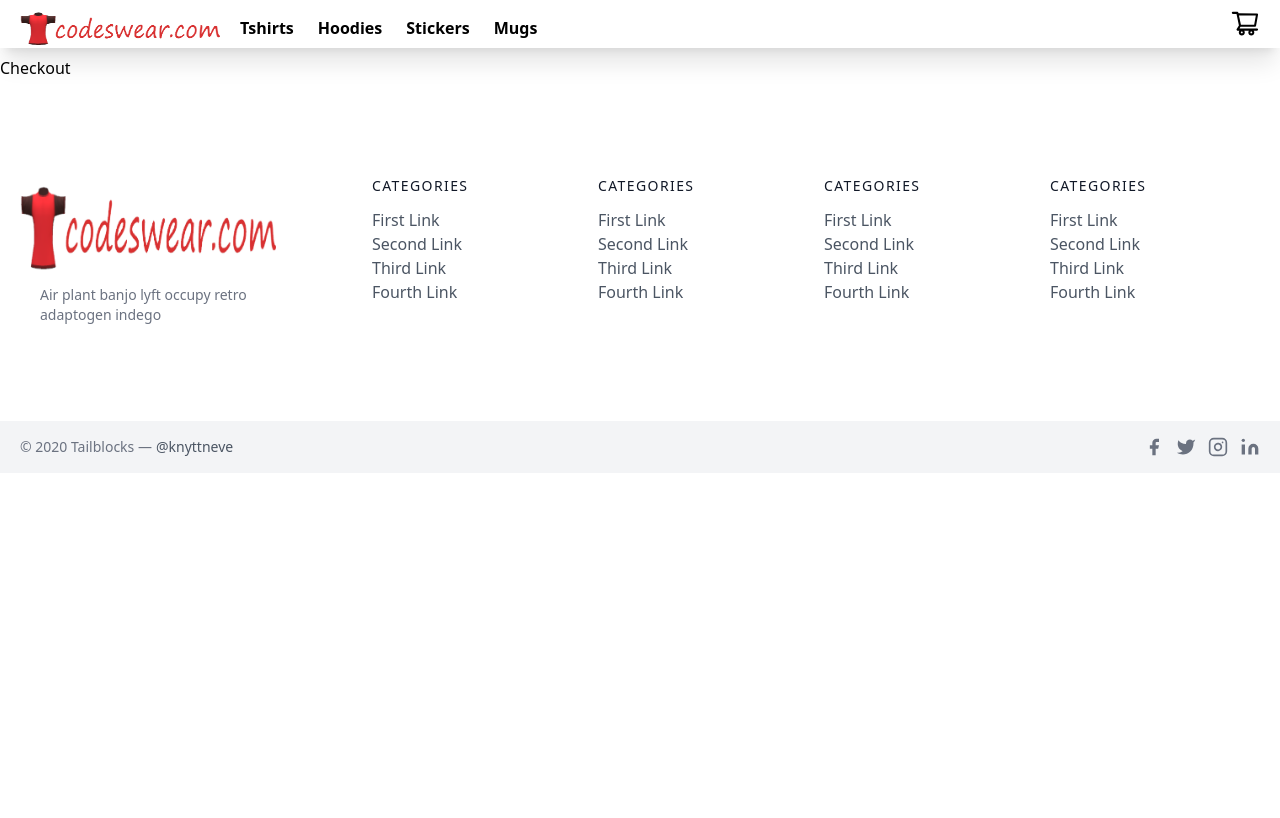
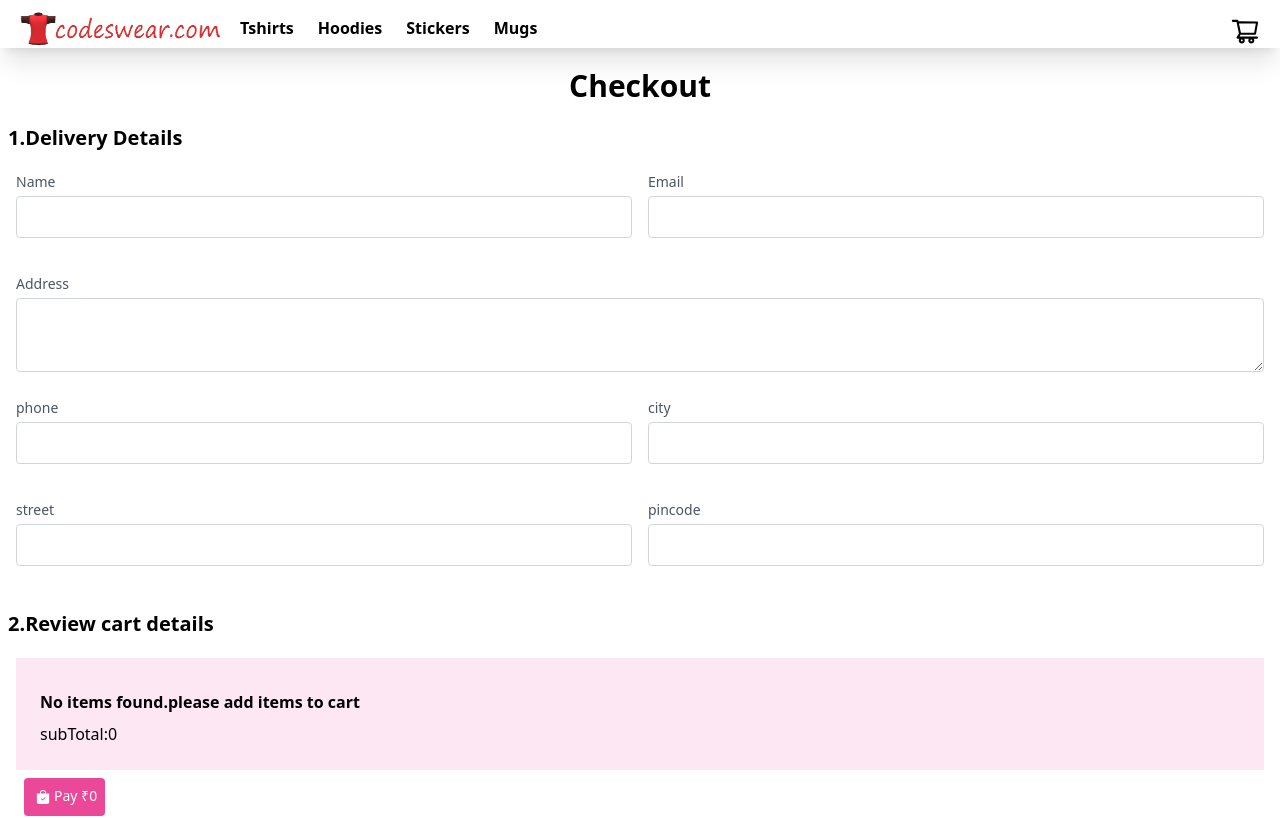
Before and after one commit to githu1234/ecommerce-shoping, a Next.js app in the folder codeswear/: page /checkout in a window 1280 px wide. Shown: the top 818 px of the page. Built offline with nearby package versions, Linux system fonts and the light colour scheme.

Commit message:
sidebar-improved&checkout-page-created

```diff
--- a/codeswear/components/Navbar.js
+++ b/codeswear/components/Navbar.js
@@ -23,7 +23,7 @@
   }
   const ref=useRef()
   return (
-    <div className='flex flex-col md:flex-row md:justify-start justify-center items-center my-2 shadow-xl'>
+    <div className='flex flex-col md:flex-row md:justify-start justify-center items-center my-2 shadow-xl sticky  bg-white z-10'>
       <div className="logo mx-5">
       <Link href={"/"}>
        <a className="flex title-font font-medium items-center md:justify-start justify-center text-gray-900">
@@ -43,7 +43,7 @@
       <div onClick={toggleCart} className="cart absolute right-0 top-2 mx-5 cursor-pointer">
         <AiOutlineShoppingCart className=' text-xl md:text-3xl'/>
       </div>
-      <div ref={ref} className="w-72 h-full sideCart absolute top-0 right-0 bg-pink-50 px-8 py-10 transform transition-transform translate-x-full">
+      <div ref={ref} className={`w-72 h-[100vh] sideCart absolute top-0 right-0 bg-pink-50 px-8 py-10 transform transition-transform ${Object.keys(cart).length!==0?'translate-x-0':'translate-x-full'}`}>
         <h2 className="font-bold text-xl">Shopping cart</h2>
         <span onClick={toggleCart} className="absolute top-5 right-6 text-2xl cursor-pointer text-pink-500 "><AiFillCloseCircle/></span>
         <ol className='list-decimal font-semibold' >
@@ -51,12 +51,14 @@
           { Object.keys(cart).map((k)=>{return <li key={k}>
             <div className='item flex my-3'>
             <div className='w-2/3 font-semibold '>{cart[k].name}</div>
-            <div className='flex font-semibold items-center justify-center w-1/3 text-lg' ><AiFillMinusCircle onClick={()=>removeFromCart(k,1,cart[k].price,cart[k].name,cart[k].variant,cart[k].size)} className='cursor-pointer text-pink-500'/><span className='mx-2 text-sm'>{cart[k].qty}</span><AiFillPlusCircle className='cursor-pointer text-pink-500' /></div>
+            <div className='flex font-semibold items-center justify-center w-1/3 text-lg' ><AiFillMinusCircle onClick={()=>{removeFromCart(k,1,cart[k].price,cart[k].name,cart[k].variant,cart[k].size)}} className='cursor-pointer text-pink-500'/><span className='mx-2 text-sm'>{cart[k].qty}</span><AiFillPlusCircle onClick={()=>{addToCart(k,1,cart[k].price,cart[k].name,cart[k].variant,cart[k].size)}} className='cursor-pointer text-pink-500' /></div>
             </div>
           </li>})}
         </ol>
+        <div className='font-bold my-2'>subTotal:₹{subTotal}</div>
         <div className='flex'>
-        <button className=" cursor-pointer flex  mr-2 text-white bg-pink-500 border-0 py-2 px-2 focus:outline-none hover:bg-pink-600 rounded text-sm"><BsFillBagCheckFill className='m-1'/> Checkout</button>
+        <Link href={'/checkout'}><a><button className=" cursor-pointer flex  mr-2 text-white bg-pink-500 border-0 py-2 px-2 focus:outline-none hover:bg-pink-600 rounded text-sm"><BsFillBagCheckFill className='m-1'/> Checkout</button>
+</a></Link>
         <button onClick={clearCart} className=" cursor-pointer flex mr-2 text-white bg-pink-500 border-0 py-2 px-2 focus:outline-none hover:bg-pink-600 rounded text-sm"> Clear Cart</button>
         </div>
 
--- a/codeswear/package.json
+++ b/codeswear/package.json
@@ -18,6 +18,7 @@
     "autoprefixer": "^10.4.4",
     "eslint": "8.12.0",
     "eslint-config-next": "12.1.4",
+    "eslint-config-prettier": "^8.5.0",
     "postcss": "^8.4.12",
     "tailwindcss": "^3.0.23"
   }
--- a/codeswear/pages/_app.js
+++ b/codeswear/pages/_app.js
@@ -12,6 +12,8 @@
     try {
       if(localStorage.getItem("cart")){
         setCart(JSON.parse(localStorage.getItem("cart")))
+        saveCart(JSON.parse(localStorage.getItem("cart")))
+
       }
     } catch (error) {
       console.error(error)
@@ -57,7 +59,7 @@
     saveCart({})
   }
   return <>
-  <Navbar  cart={cart} addToCart={addToCart} removeFromCart={removeFromCart} clearCart={clearCart} subTotal={subTotal} />
+  <Navbar  key={subTotal} cart={cart} addToCart={addToCart} removeFromCart={removeFromCart} clearCart={clearCart} subTotal={subTotal} />
   <Component cart={cart} addToCart={addToCart} removeFromCart={removeFromCart} clearCart={clearCart} subTotal={subTotal}  {...pageProps} />
   <Footer/>
   </>
--- a/codeswear/pages/checkout.js
+++ b/codeswear/pages/checkout.js
@@ -1,9 +1,129 @@
-import React from 'react'
+import React from "react";
+import { AiFillPlusCircle,AiFillMinusCircle} from 'react-icons/ai';
+import {BsFillBagCheckFill} from 'react-icons/bs'
+import Link from "next/link";
 
-const Checkout = () => {
+const Checkout = ({cart,clearCart,addToCart, removeFromCart,subTotal}) => {
   return (
-    <div>Checkout</div>
-  )
-}
+    <div className="container px-2 sm:m-auto">
+      <h1 className="my-5 font-bold text-center text-3xl">Checkout</h1>
+      <h2 className="text-xl font-semibold">1.Delivery Details</h2>
+      <div className="mx-auto flex my-4">
+        <div className="  px-2 w-1/2">
+          <div className=" mb-4">
+            <label htmlFor="name" className="leading-7 text-sm text-gray-600">
+              Name
+            </label>
+            <input
+              type="text"
+              id="name"
+              name="name"
+              className="w-full bg-white rounded border border-gray-300 focus:border-indigo-500 focus:ring-2 focus:ring-indigo-200 text-base outline-none text-gray-700 py-1 px-3 leading-8 transition-colors duration-200 ease-in-out"
+            />
+          </div>
+        </div>
+        <div className="  px-2 w-1/2">
+          <div className=" mb-4">
+            <label htmlFor="email" className="leading-7 text-sm text-gray-600">
+              Email
+            </label>
+            <input
+              type="text"
+              id="email"
+              name="email"
+              className="w-full bg-white rounded border border-gray-300 focus:border-indigo-500 focus:ring-2 focus:ring-indigo-200 text-base outline-none text-gray-700 py-1 px-3 leading-8 transition-colors duration-200 ease-in-out"
+            />
+          </div>
+        </div>
+      </div>
+      <div className="  px-2 w-full">
+          <div className=" mb-4">
+            <label htmlFor="address" className="leading-7 text-sm text-gray-600">
+              Address
+            </label>
+            <input
+              type="text"
+            />
+            <textarea name="address" id="address" cols="15" rows="2"
+              className="w-full bg-white rounded border border-gray-300 focus:border-indigo-500 focus:ring-2 focus:ring-indigo-200 text-base outline-none text-gray-700 py-1 px-3 leading-8 transition-colors duration-200 ease-in-out"></textarea>
+          </div>
+        </div>
+        <div className="mx-auto flex my-4">
+        <div className="  px-2 w-1/2">
+          <div className=" mb-4">
+            <label htmlFor="phone" className="leading-7 text-sm text-gray-600">
+            phone
+            </label>
+            <input
+              type="phone"
+              id="phone"
+              name="phone"
+              className="w-full bg-white rounded border border-gray-300 focus:border-indigo-500 focus:ring-2 focus:ring-indigo-200 text-base outline-none text-gray-700 py-1 px-3 leading-8 transition-colors duration-200 ease-in-out"
+            />
+          </div>
+        </div>
+        <div className="  px-2 w-1/2">
+          <div className=" mb-4">
+            <label htmlFor="city" className="leading-7 text-sm text-gray-600">
+            city
+            </label>
+            <input
+              type="text"
+              id="city"
+              name="city"
+              className="w-full bg-white rounded border border-gray-300 focus:border-indigo-500 focus:ring-2 focus:ring-indigo-200 text-base outline-none text-gray-700 py-1 px-3 leading-8 transition-colors duration-200 ease-in-out"
+            />
+          </div>
+        </div>
+      </div>
+      <div className="mx-auto flex my-4">
+      <div className="  px-2 w-1/2">
+          <div className=" mb-4">
+            <label htmlFor="street" className="leading-7 text-sm text-gray-600">
+            street
+            </label>
+            <input
+              type="text"
+              id="street"
+              name="street"
+              className="w-full bg-white rounded border border-gray-300 focus:border-indigo-500 focus:ring-2 focus:ring-indigo-200 text-base outline-none text-gray-700 py-1 px-3 leading-8 transition-colors duration-200 ease-in-out"
+            />
+          </div>
+        </div>
+        <div className="  px-2 w-1/2">
+          <div className=" mb-4">
+            <label htmlFor="pincode" className="leading-7 text-sm text-gray-600">
+            pincode
+            </label>
+            <input
+              type="text"
+              id="pincode"
+              name="pincode"
+              className="w-full bg-white rounded border border-gray-300 focus:border-indigo-500 focus:ring-2 focus:ring-indigo-200 text-base outline-none text-gray-700 py-1 px-3 leading-8 transition-colors duration-200 ease-in-out"
+            />
+          </div>
+        </div>
 
-export default Checkout
+      </div>
+      <h2 className="text-xl font-semibold  py-3">2.Review cart details</h2>
+      <div  className="sideCart bg-pink-100 p-6 m-2">
+        <ol className='list-decimal font-semibold' >
+          {Object.keys(cart).length==0 &&  <div className='my-2'>No items found.please add items to cart </div> }
+          { Object.keys(cart).map((k)=>{return <li key={k}>
+            <div className='item flex my-3'>
+            <div className='font-semibold '>{cart[k].name}</div>
+            <div className='flex font-semibold items-center justify-center w-1/3 text-lg' ><AiFillMinusCircle onClick={()=>{removeFromCart(k,1,cart[k].price,cart[k].name,cart[k].variant,cart[k].size)}} className='cursor-pointer text-pink-500'/><span className='mx-2 text-sm'>{cart[k].qty}</span><AiFillPlusCircle onClick={()=>{addToCart(k,1,cart[k].price,cart[k].name,cart[k].variant,cart[k].size)}} className='cursor-pointer text-pink-500' /></div>
+            </div>
+          </li>})}
+        </ol>
+        <span className="total">subTotal:{subTotal} </span>
+        </div>
+        <div className="mx-4">
+        <Link href={'/'}><a><button className=" cursor-pointer flex  mr-2 text-white bg-pink-500 border-0 py-2 px-2 focus:outline-none hover:bg-pink-600 rounded text-sm"><BsFillBagCheckFill className='m-1'/>Pay ₹{subTotal}</button>
+            </a></Link>
+        </div>
+    </div>
+  );
+};
+
+export default Checkout;
--- a/codeswear/pages/tshirts.js
+++ b/codeswear/pages/tshirts.js
@@ -4,8 +4,8 @@
   return (
     <div>
       <section className="text-gray-600 body-font">
-    <div className="container px-5 py-24 mx-auto">
-      <div className="flex flex-wrap -m-4">
+    <div className="container px-5 py-24 mx-auto ">
+      <div className="flex flex-wrap -m-4 justify-center">
 
         <Link href={'/products/wear-the-code'}><div className="lg:w-1/5 md:w-1/2 p-4 w-full cursor-pointer shadow-lg m-5">
           <a className="block relative  rounded overflow-hidden">
```
Also changed, not shown: 1 other file (tests, documents, lock files or other folders).
